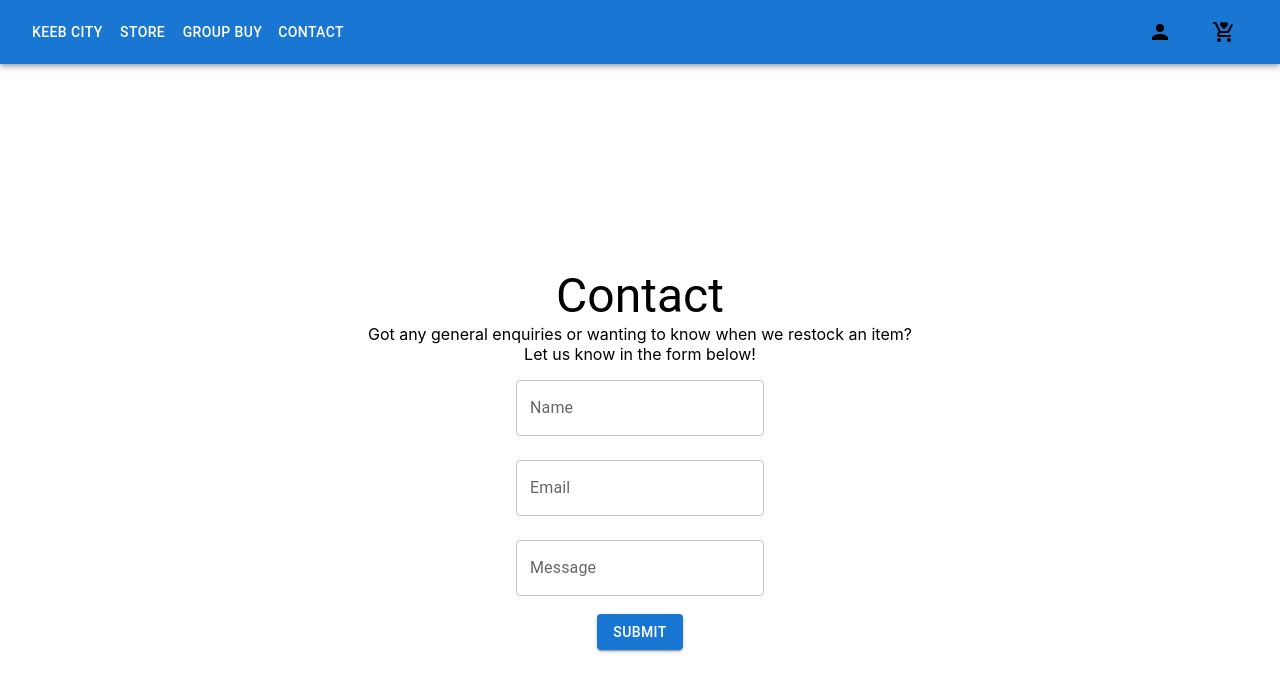
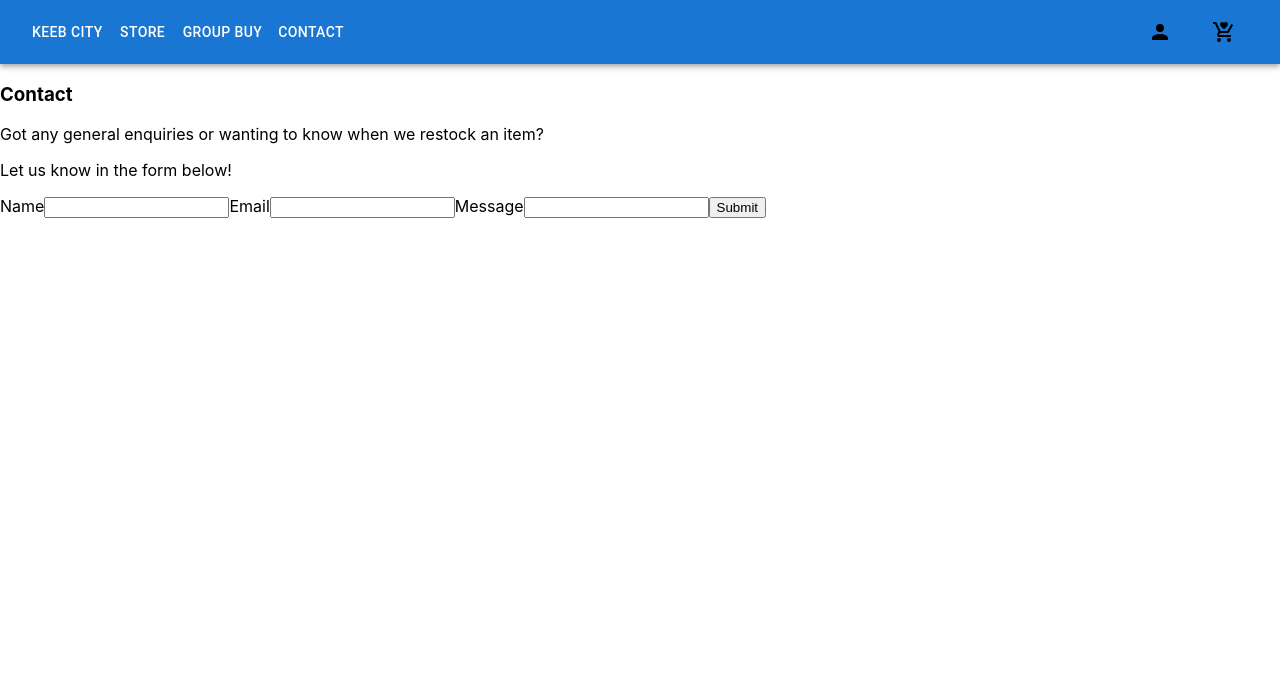
Before and after one commit to ChetanTakyar/Keyboard-Store, a React (Create React App) app: page /contact in a window 1280 px wide. Shown: the top 692 px of the page. Built offline with nearby package versions, Linux system fonts and the light colour scheme.

Commit message:
Removed MUI from Contact page and contact

```diff
--- a/src/components/ContactForm.js
+++ b/src/components/ContactForm.js
@@ -1,6 +1,4 @@
 import React from "react";
-
-import { Box, Button, Grid, TextField, Typography } from "@mui/material";
 
 const ContactForm = () => {
   const onSubmit = () => {
@@ -8,49 +6,36 @@ const ContactForm = () => {
   };
 
   return (
-    <Box>
-      <Grid
-        container
-        spacing={0}
-        direction="column"
-        alignItems="center"
-        justifyContent="center">
-        <Typography
-          variant="p"
-          component="div">
-          Got any general enquiries or wanting to know when we restock an item?
-        </Typography>
-        <Typography
-          variant="p"
-          component="div">
-          Let us know in the form below!
-        </Typography>
-        <TextField
-          id="name-contact"
-          label="Name"
-          margin="normal"
-          variant="outlined"
+    <div className="contactForm">
+      <form>
+        <label htmlFor="name">Name</label>
+        <input
+          type="text"
+          id="name"
+          name="name"
         />
-        <TextField
-          id="email-contact"
-          label="Email"
-          margin="normal"
-          variant="outlined"
+
+        <label htmlFor="email-contact">Email</label>
+        <input
+          type="text"
+          id="email"
+          name="email"
         />
-        <TextField
+
+        <label htmlFor="message-contact">Message</label>
+        <input
+          type="text"
           id="message-contact"
-          label="Message"
-          margin="normal"
-          variant="outlined"
+          name="message"
         />
-        <Button
-          variant="contained"
+
+        <input
+          type="submit"
+          value="Submit"
           onClick={onSubmit}
-          style={{ margin: "10px 0" }}>
-          Submit
-        </Button>
-      </Grid>
-    </Box>
+        />
+      </form>
+    </div>
   );
 };
 
--- a/src/pages/Contact.js
+++ b/src/pages/Contact.js
@@ -1,27 +1,14 @@
 import React from "react";
-
-import { Box, Grid, Typography } from "@mui/material";
-
 import ContactForm from "../components/ContactForm";
 
 const Contact = () => {
   return (
-    <Box>
-      <Grid
-        container
-        spacing={0}
-        direction="column"
-        alignItems="center"
-        justifyContent="center"
-        style={{ minHeight: "100vh" }}>
-        <Typography
-          variant="h3"
-          component="div">
-          Contact
-        </Typography>
-        <ContactForm />
-      </Grid>
-    </Box>
+    <div className="contactPage">
+      <h3>Contact</h3>
+      <p>Got any general enquiries or wanting to know when we restock an item?</p>
+      <p>Let us know in the form below!</p>
+      <ContactForm />
+    </div>
   );
 };
 
```
